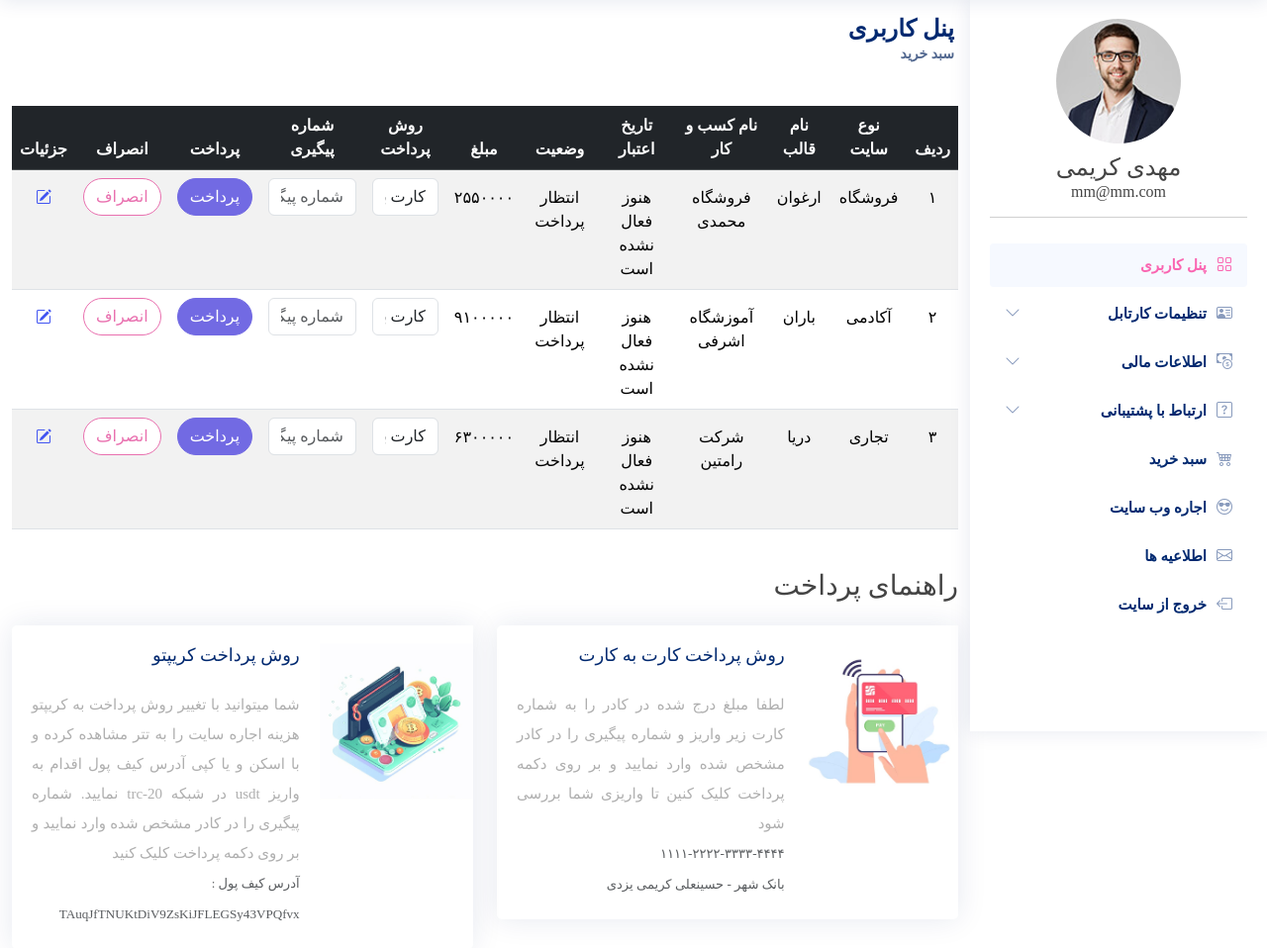
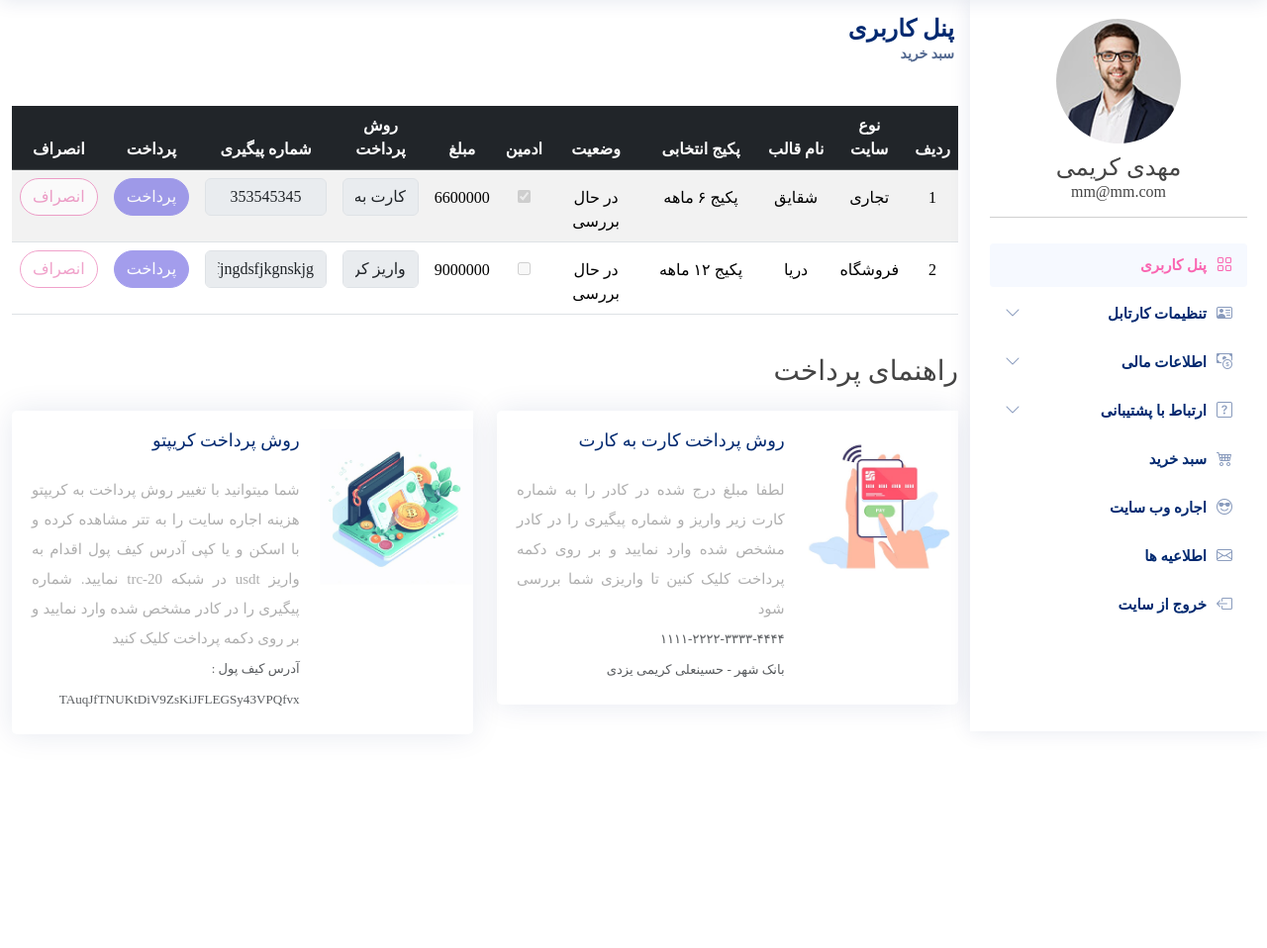
Before and after one commit to karimi1382/Rent_store, a Laravel app: page /cartshow in a window 1280 px wide. Shown: the part 61-1019 px from the top of the page at 99% size. After the commit the page ends 783 px from the top, so only its background shows below. Run offline with Laravel 9, Linux system fonts and the light colour scheme; a user stored in the database is signed in; data comes from the database, SQL or seed files in the repository; some libraries are stand-ins or nearby versions; some web fonts are replaced.

Commit message:
add cart page code

```diff
--- a/Main_project/app/Http/Controllers/HomeController.php
+++ b/Main_project/app/Http/Controllers/HomeController.php
@@ -6,6 +6,10 @@ use Illuminate\Http\Request;
 use App\Models\project;
 use App\Models\packege;
 use App\Models\fild;
+use App\Models\project_type;
+
+use App\Models\order;
+
 
 
 class HomeController extends Controller
@@ -33,6 +37,20 @@ class HomeController extends Controller
         return view('user.insertdata',compact('template','packeges','filds'));
     }
     public function cart_show(){
-        return view('user.cart');
+        // $projects=project::with('orders')->get();
+        // foreach($projects as $project){
+        //     foreach($project->orders as $order){
+        //         echo $order->name;
+        //     }
+        // }
+        $orders=order::join('projects','orders.project_id','projects.id')
+                        ->join('packeges','orders.packege_id','packeges.id')
+                        ->join('filds','orders.fild_id','filds.id')
+                        ->join('project_types','projects.project_type_id','project_types.id')
+                        ->LeftJoin('payments','payments.order_id','orders.id')
+                        ->select('packeges.id as packege_id','project_types.name as project_type_name','orders.admin as order_admin','payments.detile as payment_code','payments.type as peyment_type','orders.id as order_id','projects.title as project_title','packeges.name as packege_name','packeges.price as packege_price','packeges.detile as packege_detile','filds.name as fild_name','orders.name as order_name','orders.color_1 as order_color_1','orders.color_2 as order_color_2','orders.color_3 as order_color_3','orders.url as order_url','orders.admin as order_admin','orders.takephoto as order_takephoto','orders.end_time as order_end_time')
+                        ->where('orders.user_id',auth()->user()->id)
+                        ->get();
+        return view('user.cart',compact('orders'));
     }
 }
--- a/Main_project/app/Models/User.php
+++ b/Main_project/app/Models/User.php
@@ -10,7 +10,7 @@ use Laravel\Sanctum\HasApiTokens;
 
 class User extends Authenticatable
 {
-    public function order(){
+    public function orders(){
         return $this->hasMany(order::class);
     }
     use HasApiTokens, HasFactory, Notifiable;
--- a/Main_project/app/Models/order.php
+++ b/Main_project/app/Models/order.php
@@ -8,16 +8,17 @@ use Illuminate\Database\Eloquent\Model;
 class order extends Model
 {
     use HasFactory;
-    public function user(){
+    public function users(){
         return $this->belongsTo(User::class);
     }
-    public function project(){
+    public function projects(){
         return $this->belongsTo(project::class);
     }
-    public function packege(){
+    public function packeges(){
         return $this->belongsTo(packege::class);
     }
-    public function fild(){
+    public function filds(){
         return $this->belongsTo(fild::class);
     }
+    protected $fillable=['user_id','project_id','packege_id','fild_id','name','color_1','color_2','color_3','url','admin','takephoto'];
 }
--- a/Main_project/app/Models/packege.php
+++ b/Main_project/app/Models/packege.php
@@ -8,7 +8,7 @@ use Illuminate\Database\Eloquent\Model;
 class packege extends Model
 {
     use HasFactory;
-    public function order(){
+    public function orders(){
         return $this->hasMany(order::class);
     }
 }
--- a/Main_project/app/Models/project.php
+++ b/Main_project/app/Models/project.php
@@ -11,7 +11,7 @@ class project extends Model
     public function project_types(){
         return $this->belongsTo(project_type::class);
     }
-    public function order(){
+    public function orders(){
         return $this->hasMany(order::class);
     }
 }
--- a/Main_project/resources/views/user/cart.blade.php
+++ b/Main_project/resources/views/user/cart.blade.php
@@ -1,7 +1,17 @@
 @extends('layouts.Dashbord_head')
 
 @section('content')
+@if(session()->has('success'))
+  <div class=" alert alert-success">سفارش شما با موفقیت ثبت شد</div>
+@endif
+@if(session()->has('alarm'))
+<div class=" alert alert-success">سفارش شما با موفقیت حذف شد</div>
 
+@endif
+@if(session()->has('peyment'))
+<div class=" alert alert-warning">اطلاعات پرداخت شما با موفقیت ثبت شد. منتظر بررسی آن باشید</div>
+
+@endif
 <div class="pagetitle p-3">
     <h1>پنل کاربری</h1>
     <nav>
@@ -20,83 +30,129 @@
               <tr>
                 <th>ردیف</th>
                 <th>نوع سایت</th>
-                <th>نام قالب</th>
-                <th>نام کسب و کار</th>
-                <th>تاریخ اعتبار</th>
-                <th>وضعیت</th>
-                <th>مبلغ</th>
-                <th>روش پرداخت</th>
-                <th>شماره پیگیری</th>
-                <th>پرداخت</th>
-                <th>انصراف</th>
-                <th>جزئیات</th>
+                <th style="width: 90px !important">نام قالب</th>
+                <th style="width: 200px !important">پکیج انتخابی</th>
+                <th style="width: 130px !important">وضعیت</th>
+                <th>ادمین</th>
+                <th style="width: 20px !important">مبلغ</th>
+                <th style="width: 130px !important">روش پرداخت</th>
+                <th style="width: 250px !important">شماره پیگیری</th>
+                <th style="width: 20px !important">پرداخت</th>
+                <th style="width: 20px !important">انصراف</th>
               </tr>
             </thead>
             <tbody>
+              <?php $n=1 ?>
+              @foreach ( $orders as $order )
+                @if($order->order_end_time != '-1')
+
                 <tr>
-              <td class="pt-3">۱</td>
-              <td class="pt-3">فروشگاه</td>
-              <td class="pt-3">ارغوان</td>
-              <td class="pt-3">فروشگاه محمدی</td>
-              <td class="pt-3">هنوز فعال نشده است</td>
-              <td class="pt-3">انتظار پرداخت</td>
-              <td class="pt-3">۲۵۵۰۰۰۰</td>
+                  <input type="hidden" value="{{$order->id}}" name="id">
+              <td class="pt-3">{{$n++}}</td>
+              <td class="pt-3">{{$order->project_type_name}}</td>
+              <td class="pt-3">{{$order->project_title}}</td>
+              <td class="pt-3">{{$order->packege_name}}</td>
+
+              <td class="pt-3">
+                @if($order->order_end_time != '+1')
+                در انتظار پرداخت
+                @else
+                در حال بررسی
+                @endif
+              </td>
+              <td class="pt-3">
+                <input type="checkbox"
+                @if(isset($order->order_admin))
+                checked
+                @endif
+                 disabled></td>
+              <td class="pt-3">
+                @if(isset($order->order_admin))
+                @if($order->packege_id==1)
+                    <?php $order->packege_price += 250000*3 ?>
+                @elseif($order->packege_id==2)
+                    <?php $order->packege_price += 250000*6 ?>
+                @elseif($order->packege_id==3)
+                <?php $order->packege_price += 250000*12 ?>
+                @endif
+                @endif
+                {{$order->packege_price}}
+              </td>
+
+              <form id="delete_order_{{$order->id}}" action="{{ route('order.update',['order'=>$order->order_id])}}" method="POST">
+                @csrf
+                @method('PUT')
+
               <td>
-                <select class="form-control">
-                    <option value="">کارت به کارت</option>
-                    <option value="">واریز کریپتو</option>
+                @if($order->order_end_time == '+1')
+                  @if($order->peyment_type==1)
+                    <input class="form-control" type="text" disabled value="کارت به کارت" >
+                  @else
+                  <input class="form-control" type="text" disabled value="واریز کریپتو" >
+                  @endif
+                @else
+                <select name="peyment_method" class="form-control">
+                    <option value="1">کارت به کارت</option>
+                    <option value="2">واریز کریپتو</option>
                 </select>
+                @endif
               </td>
-              <td><input type="text" class="form-control text-center" placeholder="شماره پیگیری واریز را وارد نمایید" name="peyment_detile" /></td>
-              <td><a href="#" class="btn btn_banafsh">پرداخت</a></td>
-              <td><a href="#" class="btn btn-primary">انصراف</a></td>
-              <td class="pt-3"><a href="#" ><i class="bi bi-pencil-square"></i></a></td>
+
+
+
+              <td>
+                @if($order->order_end_time == '+1')
+                <input type="text" value="{{$order->payment_code}}" disabled class="form-control text-center" placeholder="شماره پیگیری واریز را وارد نمایید" name="peyment_detile" required/></td>
+
+                @else
+
+                <input type="text" class="form-control text-center" placeholder="شماره پیگیری واریز را وارد نمایید" name="peyment_detile" required/></td>
+                @endif
+                <td>
+                  @if($order->order_end_time == '+1')
+                  <input type="submit" class="btn btn_banafsh" value="پرداخت" disabled />
+
+                  @else
+                <input type="submit" class="btn btn_banafsh" value="پرداخت" />
+                <input type="hidden" name="user_id" value="{{auth()->user()->id}}" />
+                <input type="hidden" name="order_id" value="{{$order->order_id}}" />
+                  @endif
+
+              </td>
+            </form>
+
+
+              <td>
+
+                <form id="delete_order_{{$order->id}}" action="{{ route('order.destroy',['order'=>$order->order_id])}}" method="POST">
+                  @csrf
+                  @method('DELETE')
+                  <input type="hidden" value="{{$order->order_id}}" name="id">
+                  @if($order->order_end_time == '+1')
+                  <input type="submit" class="btn btn-primary" value="انصراف" disabled/>
+
+                  @else
+                  <input type="submit" class="btn btn-primary" value="انصراف" />
+                  @endif
+                </form>
+
+                {{-- <a href="#" id="Delete_{{$order->id}}" class="btn btn-primary">انصراف</a> --}}
+
+
+
+              </td>
 
             </tr>
-            <tr>
-                <td class="pt-3">۲</td>
-                <td class="pt-3">آکادمی</td>
-                <td class="pt-3">باران</td>
-                <td class="pt-3">آموزشگاه اشرفی</td>
-                <td class="pt-3">هنوز فعال نشده است</td>
-                <td class="pt-3">انتظار پرداخت</td>
-                <td class="pt-3">۹۱۰۰۰۰۰</td>
-                <td>
-                  <select class="form-control">
-                      <option value="">کارت به کارت</option>
-                      <option value="">واریز کریپتو</option>
-                  </select>
-                </td>
-                <td><input type="text" class="form-control text-center" placeholder="شماره پیگیری واریز را وارد نمایید" name="peyment_detile" /></td>
-                <td><a href="#" class="btn btn_banafsh">پرداخت</a></td>
-                <td><a href="#" class="btn btn-primary">انصراف</a></td>
-                <td class="pt-3"><a href="#" ><i class="bi bi-pencil-square"></i></a></td>
 
-              </tr>
-              <tr>
-                <td class="pt-3">۳</td>
-                <td class="pt-3">تجاری</td></td>
-                <td class="pt-3">دریا</td>
-                <td class="pt-3">شرکت رامتین</td>
-                <td class="pt-3">هنوز فعال نشده است</td>
-                <td class="pt-3">انتظار پرداخت</td>
-                <td class="pt-3">۶۳۰۰۰۰۰</td>
-                <td>
-                  <select class="form-control">
-                      <option value="">کارت به کارت</option>
-                      <option value="">واریز کریپتو</option>
-                  </select>
-                </td>
-                <td><input type="text" class="form-control text-center" placeholder="شماره پیگیری واریز را وارد نمایید" name="peyment_detile" /></td>
-                <td><a href="#" class="btn btn_banafsh">پرداخت</a></td>
-                <td><a href="#" class="btn btn-primary">انصراف</a></td>
-                <td class="pt-3"><a href="#" ><i class="bi bi-pencil-square"></i></a></td>
 
-              </tr>
-            </tbody>
+            @endif
+
+            @endforeach
+           </tbody>
           </table>
         </div>
     </div>
+
   </div>
     <div class="row">
         <div class="col-md-12">
--- a/Main_project/routes/web.php
+++ b/Main_project/routes/web.php
@@ -13,44 +13,15 @@ use Illuminate\Support\Facades\Route;
 |
 */
 
-Route::get('/', function () {
-    return view('index');
-});
+Route::get('/', function () { return view('index'); });
 
 Auth::routes();
-
-
 
 Route::get('/template/{id}', [App\Http\Controllers\ProjectController::class, 'index'])->name('template');
 Route::get('/insertdata/{id}', [App\Http\Controllers\HomeController::class, 'check_data'])->name('insertdata')->middleware('auth');;
 Route::get('/cartshow', [App\Http\Controllers\HomeController::class, 'cart_show'])->name('cartshow')->middleware('auth');;
-
-
-// Route::get('/template/{{$id}}' ,function(){
-//     dd(1);
-//     return view('Template');
-// })->name('template');
-
-Route::get('/userpanel' ,function(){
-    return view('user.userpanel');
-})->name('userpanel');
-
-// Route::get('/insertdata' ,function(){
-//     return view('user.insertdata');
-// })->name('insertdata')->middleware('auth');
-
-Route::get('/sample',function(){
-    $books=App\Models\project_type::with('projects')->get();
-    foreach($books as $book){
-
-        foreach( $book->projects as $project){
-            echo $book->name.' '.$project->title .'</br>';
-        }
-
-
-    }
-});
+Route::resource('/order', App\Http\Controllers\OrderController::class)->middleware('auth');
 
 
 
-// Route::get('/home', [App\Http\Controllers\HomeController::class, 'index'])->name('home');
+Route::get('/userpanel' ,function(){ return view('user.userpanel'); })->name('userpanel');
```
Also changed, not shown: Main_project/app/Http/Controllers/OrderController.php (+29 -2 lines), Main_project/app/Http/Requests/taskrequest.php (added, +32 -0 lines), Main_project/db/laravel (1).sql (renamed from Main_project/db/laravel.sql, +31 -11 lines), Main_project/resources/views/user/insertdata.blade.php (+15 -14 lines), Main_project/public/assets/css/templatemo-digimedia-v1.css, 3 other files.
